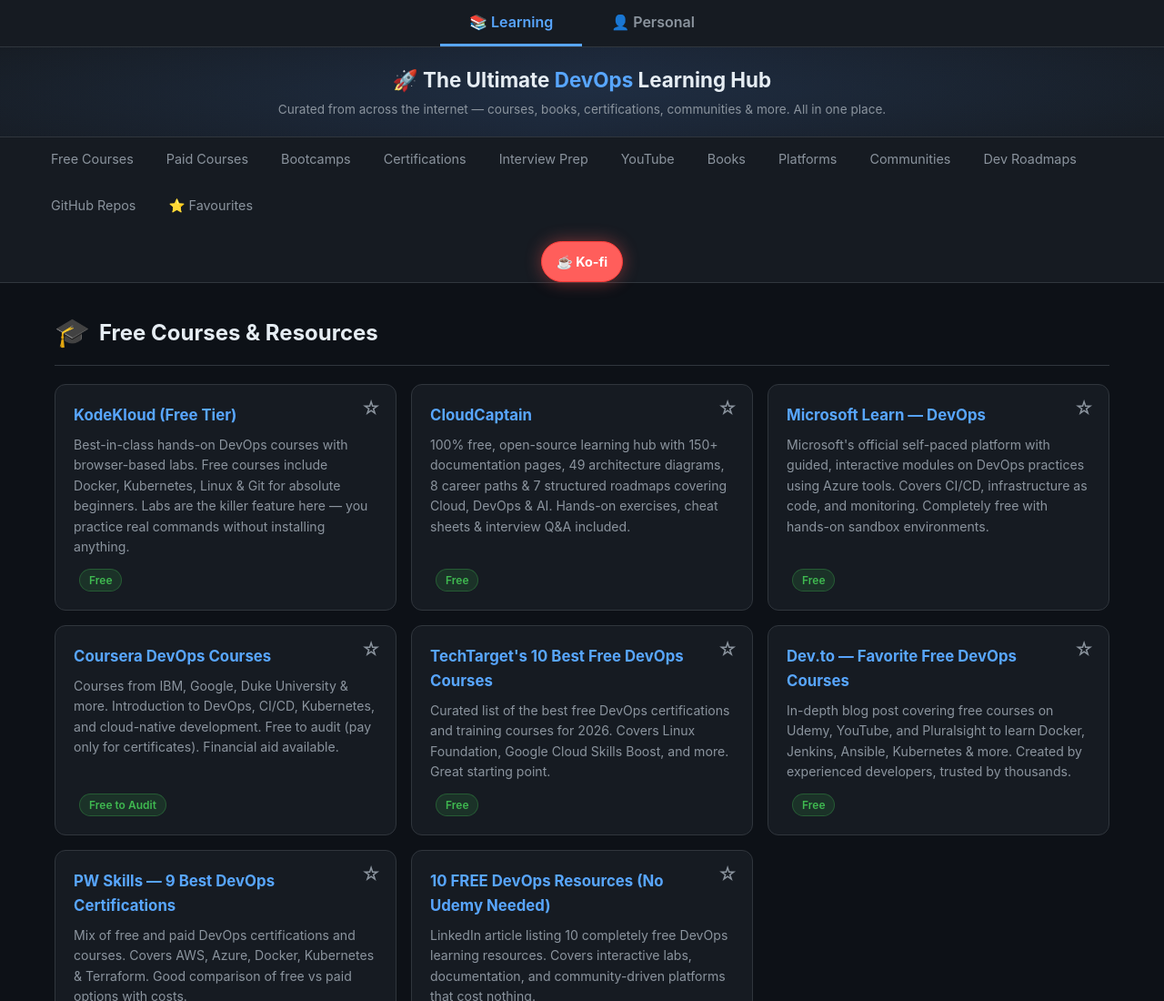
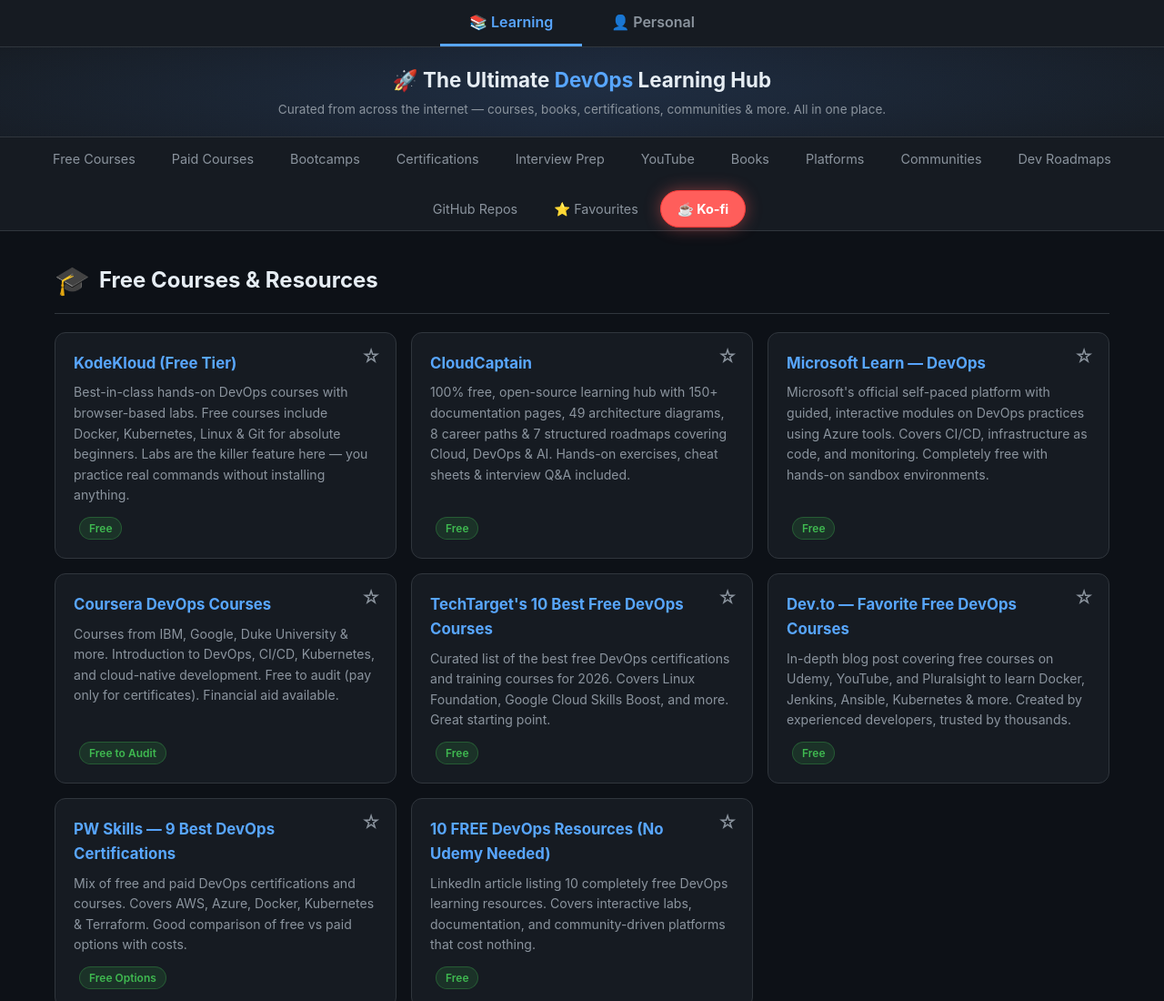
Before and after one commit to ShubhamBhavsar101/Agentic-AI, a plain HTML site: page devops-learning-hub/devops-learning-hub.html in a window 1280 px wide. Shown: the top 1100 px of the page at 91% size. Drawn offline with Linux system fonts and the light colour scheme; no server answers.

Commit message:
re-add Ko-fi as styled nav pill after Favourites

```diff
--- a/devops-learning-hub/devops-learning-hub.css
+++ b/devops-learning-hub/devops-learning-hub.css
@@ -212,31 +212,22 @@
   color: var(--link);
 }
 
-/* Inline Ko-fi CTA in nav */
-.nav-cta {
-  flex-shrink: 0;
-  height: max-content;
-  display: inline-flex;
-  align-items: center;
-  gap: 10px;
-  padding: 10px 16px;
+/* Ko-fi pill in nav */
+.learning-nav li a.nav-kofi {
   background: #ff5e5b;
   color: #fff;
-  border: 1px solid #ff3b38;
   border-radius: 999px;
   font-weight: 700;
+  padding: 8px 18px;
+  border: 1px solid #ff3b38;
+  box-shadow: 0 0 18px rgba(255,94,91,0.45);
+}
+.learning-nav li a.nav-kofi:hover {
+  background: #ff3b38;
+  box-shadow: 0 0 24px rgba(255,59,56,0.65);
+  transform: translateY(-1px);
+  color: #fff;
   text-decoration: none;
-  box-shadow: 0 0 18px rgba(255,94,91,0.45), 0 0 6px rgba(0,0,0,0.25);
-  transition: transform 0.15s ease, background 0.15s ease, box-shadow 0.15s ease;
-  font-size: 0.9em;
-}
-.nav-cta:hover {
-  opacity: 1;
-  background: #ff3b38;
-  transform: translateY(-1px);
-  box-shadow: 0 0 24px rgba(255,59,56,0.65), 0 0 10px rgba(0,0,0,0.35);
-  text-decoration: none;
-  color: #fff;
 }
 
 /* Keep nav layout inline + centered */
@@ -244,15 +235,15 @@
   list-style: none;
   display: flex;
   flex-wrap: wrap;
-  gap: 4px;
+  gap: 8px;
   max-width: var(--max-width);
   align-items: center;
+  justify-content: center;
 }
 .learning-nav {
   display: flex;
   align-items: center;
   justify-content: center;
-  gap: 16px;
   flex-wrap: wrap;
 }
 
--- a/devops-learning-hub/devops-learning-hub.html
+++ b/devops-learning-hub/devops-learning-hub.html
@@ -41,8 +41,8 @@
     <li><a href="#roadmaps">Dev Roadmaps</a></li>
     <li><a href="#github-repos">GitHub Repos</a></li>
     <li><a href="#favourites">⭐ Favourites <span id="favourites-count" class="hidden">0</span></a></li>
+    <li><a href="https://ko-fi.com" target="_blank" rel="noopener" class="nav-kofi">☕ Ko-fi</a></li>
   </ul>
-  <a href="https://ko-fi.com" target="_blank" rel="noopener" class="nav-cta">☕ Ko-fi</a>
 </nav>
 
 <div class="container">
```
